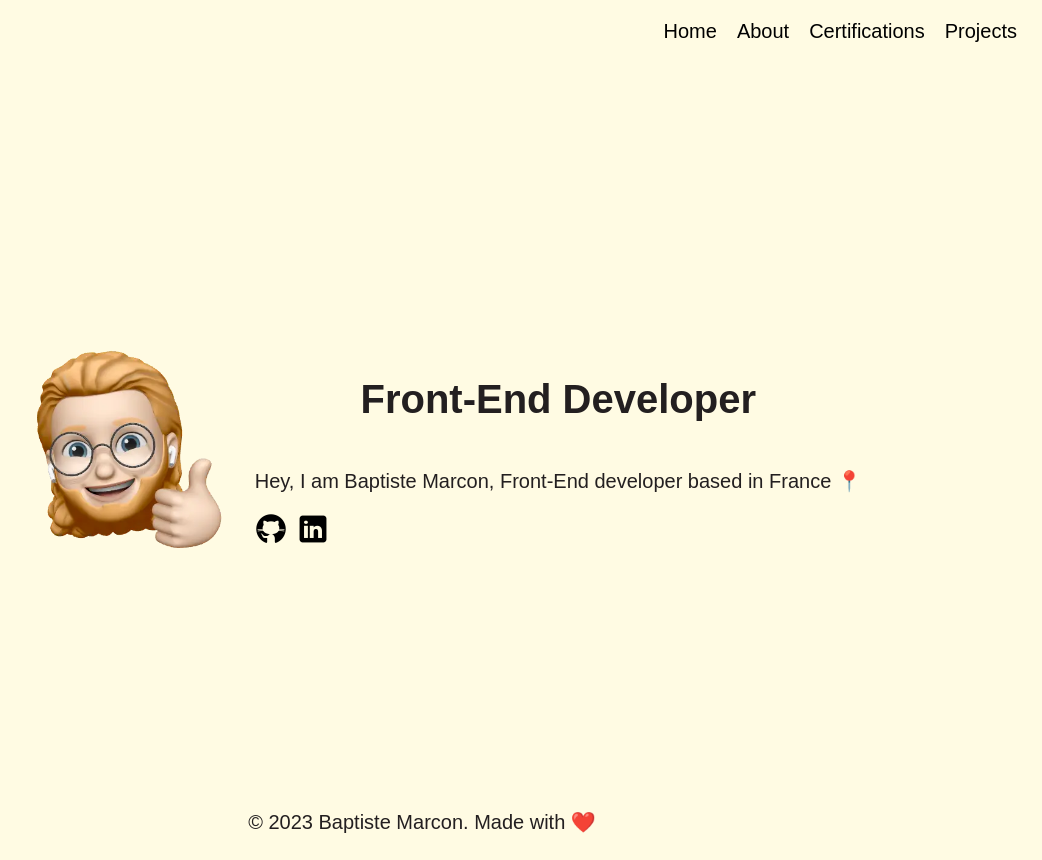
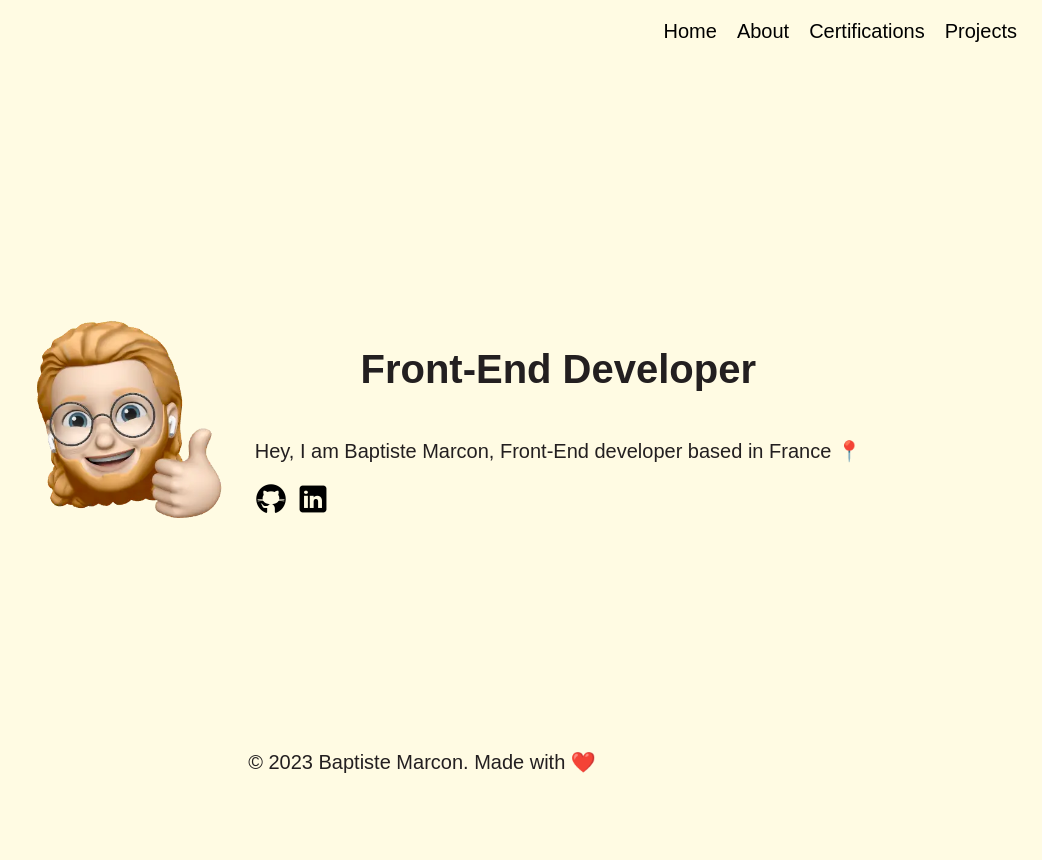
Before and after one commit to baptistemcn/personnal-website, a React (Vite) app: page /en/ in a window 1280 px wide. Shown: the whole page, without its empty margins (238-1280 px from the left). After the commit the page ends 800 px from the top, so only its background shows below. Built offline with nearby package versions, Linux system fonts and the light colour scheme.

Commit message:
fix(card): height

```diff
--- a/src/components/card.css
+++ b/src/components/card.css
@@ -17,7 +17,7 @@ img {
   flex-direction: column;
   align-items: center;
   justify-content: center;
-  height: calc(100vh - (60px + 60px));
+  height: calc(100vh - (90px + 90px));
 }
 
 .card-image-container {
```
